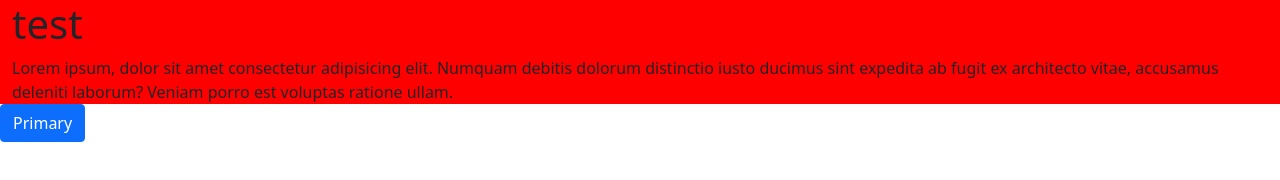
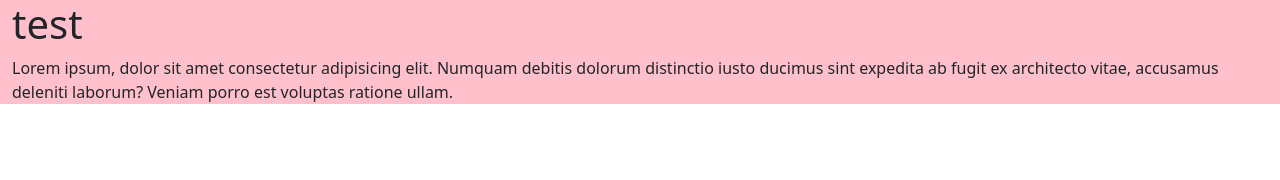
Before and after one commit to lesscci/CSS_Bootstrap_Query, a website: page index.html in a window 1280 px wide. Drawn offline with nearby package versions, Linux system fonts and the light colour scheme.

Commit message:
segundo ejercicio

```diff
--- a/index.html
+++ b/index.html
@@ -16,7 +16,6 @@
         architecto vitae, accusamus deleniti laborum? Veniam porro est voluptas
         ratione ullam.
     </div>
-    <button type="button" class="btn btn-primary">Primary</button>
     <script src="./node_modules/@popperjs/core/dist/umd/popper.min.js"></script>
     <script src="./node_modules/bootstrap/dist/js/bootstrap.min.js"></script>
 </body>
--- a/style.scss
+++ b/style.scss
@@ -5,10 +5,23 @@
 @import "./node_modules/bootstrap/scss/variables";
 @import "./node_modules/bootstrap/scss/mixins/";
 
-//XS media query
 
-@include media-breakpoint-up(xs){
+@media (min-width: TAMAÑO-EN-PÍXELES){
+
+}
+
+@include media-breakpoint-down(lg){
+    body{
+        background-color: green;
+    }
+    //OTRO EJERCICIO
     .container-fluid{
-        background-color: red;
+        background-color: green;
     }
 }
+
+@include media-breakpoint-up(lg){
+    .container-fluid{
+        background-color: pink;
+    }
+}
```
Also changed, not shown: style.css, 1 other file.
